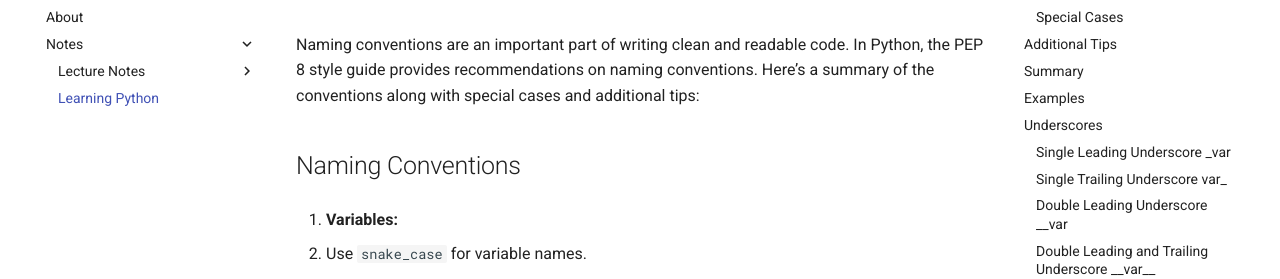
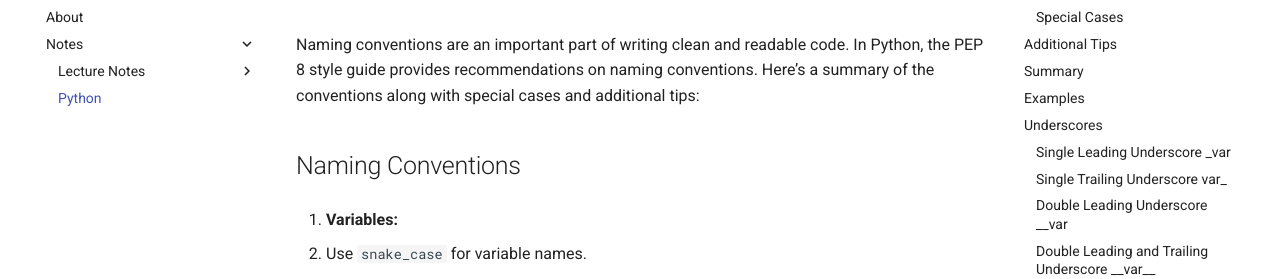
Before and after one commit to shx-haah/shx-haah.github.io, an MkDocs documentation site: the page built from docs/notes/naming_conventions.md, in a window 1280 px wide. Shown: the part 148-427 px from the top of the page. Built offline with MkDocs 1.6.1 and Material for MkDocs 9.7.7, drawn with Linux system fonts in a browser that asks for light colours.

Commit message:
restructure

```diff
--- a/mkdocs.yml
+++ b/mkdocs.yml
@@ -7,7 +7,7 @@ nav:
       - STAT 541 Statistics for Leaning:
         - Week1: notes/lecture_notes/stat541_week1.md
         - Week2: notes/lecture_notes/stat541_week2.md
-    - Learning Python: notes/naming_conventions.md
+    - Python: notes/naming_conventions.md
 
 theme:
   name: material
```
